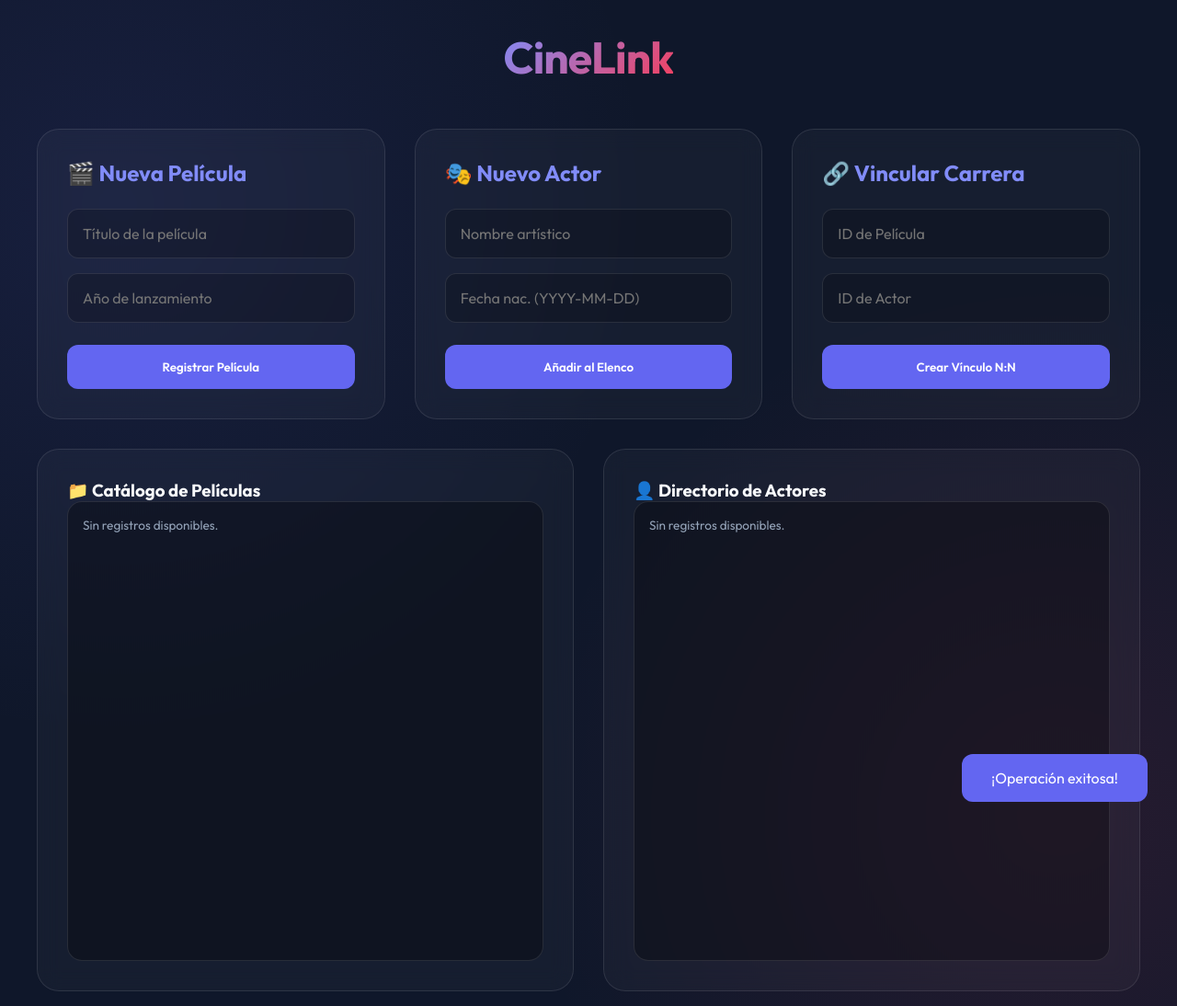
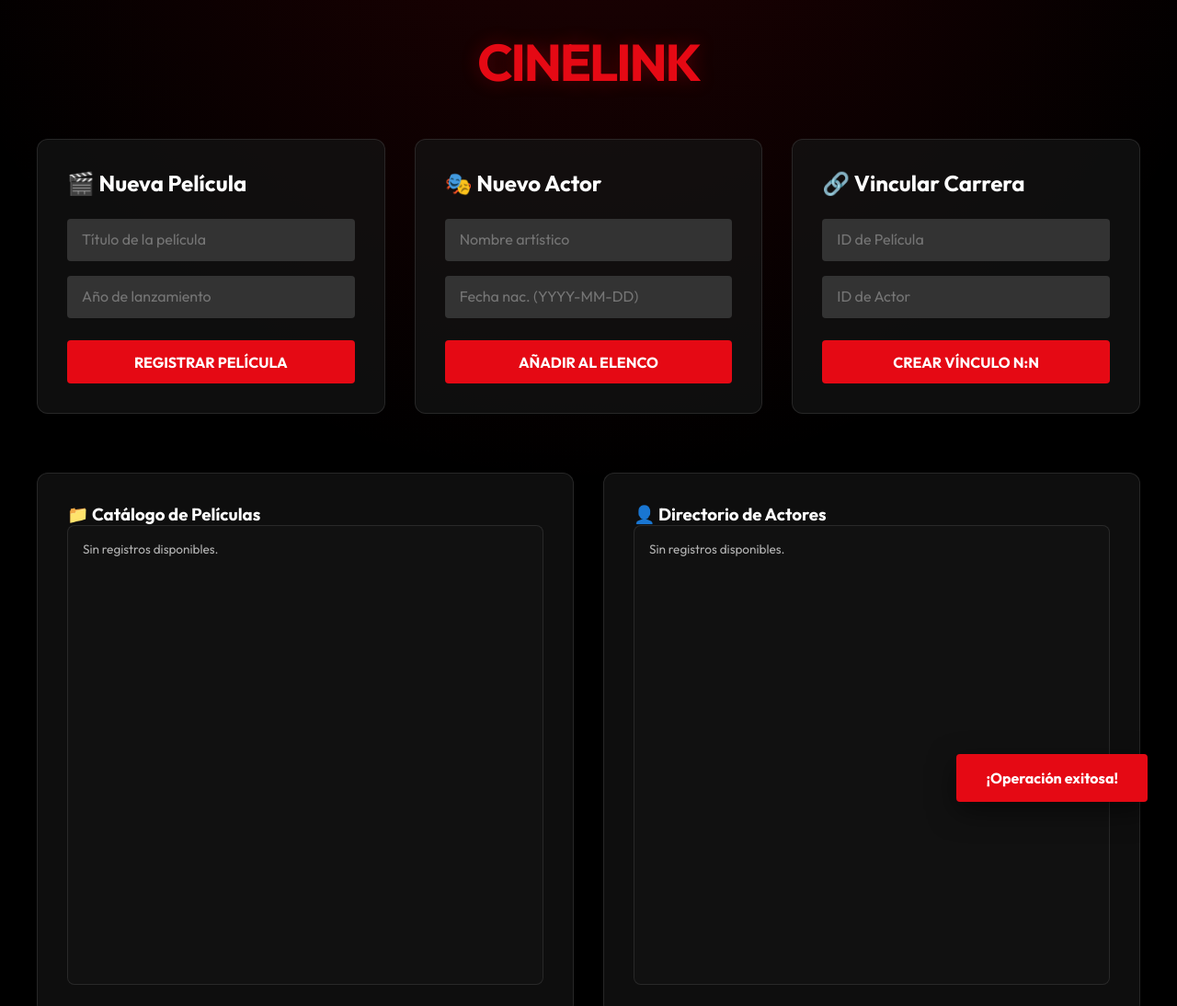
Before and after one commit to RubenAzocar/ejercicio_practico_07_mod_7-relaciones_N-N_Sequelize, a website: page public/index.html in a window 1280 px wide. Shown: the top 1094 px of the page at 92% size. Drawn offline with Linux system fonts and the light colour scheme; no server answers.

Commit message:
modificacion de paleta de colores y efecto hover

```diff
--- a/public/styles.css
+++ b/public/styles.css
@@ -1,14 +1,15 @@
-/* [BLOQUE: Estilos Globales y Variables] */
+/* [BLOQUE: Estilos Globales y Variables - Estilo Netflix & Neon] */
 :root {
-    --primary: #6366f1;
-    --primary-light: #818cf8;
-    --accent: #f43f5e;
-    --bg: #0f172a;
-    --card-hover: #1e293b;
-    --text-main: #f8fafc;
-    --text-dim: #94a3b8;
-    --glass: rgba(255, 255, 255, 0.03);
+    --primary: #E50914; /* Rojo Netflix */
+    --primary-light: #ff1f1f;
+    --accent: #E50914;
+    --bg: #000000; /* Negro profundo */
+    --card-hover: #141414; /* Gris oscuro para cards */
+    --text-main: #ffffff;
+    --text-dim: #b3b3b3;
+    --glass: rgba(20, 20, 20, 0.7);
     --border: rgba(255, 255, 255, 0.1);
+    --neon-purple: #c400ff; /* Púrpura fluorescente */
 }
 
 /* [BLOQUE: Reset y Tipografía] */
@@ -28,19 +29,17 @@ body {
     align-items: center;
     padding: 2rem;
     background-image:
-        radial-gradient(circle at 10% 20%, rgba(99, 102, 241, 0.1) 0%, transparent 40%),
-        radial-gradient(circle at 90% 80%, rgba(244, 63, 94, 0.1) 0%, transparent 40%);
+        radial-gradient(circle at 50% -20%, rgba(229, 9, 20, 0.15) 0%, transparent 50%);
 }
 
 h1 {
-    font-size: 3rem;
-    font-weight: 700;
+    font-size: 3.5rem;
+    font-weight: 800;
     margin-bottom: 3rem;
-    background: linear-gradient(135deg, var(--primary-light), var(--accent));
-    -webkit-background-clip: text;
-    background-clip: text;
-    -webkit-text-fill-color: transparent;
-    letter-spacing: -0.02em;
+    color: var(--primary);
+    letter-spacing: -0.04em;
+    text-transform: uppercase;
+    text-shadow: 0 0 20px rgba(229, 9, 20, 0.3);
 }
 
 /* [BLOQUE: Sistema de Rejilla y Contenedores] */
@@ -52,27 +51,25 @@ h1 {
     gap: 2rem;
 }
 
-/* [BLOQUE: Componente Card (Glassmorphism)] */
+/* [BLOQUE: Componente Card] */
 .card {
     background: var(--glass);
-    backdrop-filter: blur(12px);
     border: 1px solid var(--border);
-    border-radius: 24px;
+    border-radius: 12px;
     padding: 2rem;
-    transition: all 0.4s cubic-bezier(0.4, 0, 0.2, 1);
+    transition: all 0.3s ease;
 }
 
 .card:hover {
-    transform: translateY(-8px);
-    border-color: var(--primary);
+    transform: scale(1.02);
     background: var(--card-hover);
-    box-shadow: 0 20px 40px rgba(0,0,0,0.4);
+    border-color: rgba(255, 255, 255, 0.2);
 }
 
 h2 {
     font-size: 1.5rem;
     margin-bottom: 1.5rem;
-    color: var(--primary-light);
+    color: var(--text-main);
     display: flex;
     align-items: center;
     gap: 0.5rem;
@@ -86,35 +83,45 @@ h2 {
 }
 
 input {
-    background: rgba(0, 0, 0, 0.2);
-    border: 1px solid var(--border);
-    border-radius: 12px;
-    padding: 1rem;
+    background: #333;
+    border: none;
+    border-bottom: 2px solid transparent;
+    border-radius: 4px;
+    padding: 0.75rem 1rem;
     color: white;
     font-size: 1rem;
-    transition: border-color 0.3s;
+    transition: all 0.3s;
 }
 
 input:focus {
     outline: none;
-    border-color: var(--primary);
+    background: #454545;
+    border-bottom-color: var(--primary);
 }
 
 button {
     background: var(--primary);
     color: white;
     border: none;
-    border-radius: 12px;
-    padding: 1rem;
-    font-weight: 600;
+    border-radius: 4px;
+    padding: 0.85rem;
+    font-weight: 700;
+    font-size: 1rem;
     cursor: pointer;
-    transition: all 0.3s;
+    text-transform: uppercase;
+    transition: all 0.4s cubic-bezier(0.175, 0.885, 0.32, 1.275);
     margin-top: 0.5rem;
 }
 
 button:hover {
-    background: var(--primary-light);
-    box-shadow: 0 4px 12px rgba(99, 102, 241, 0.4);
+    background: var(--neon-purple);
+    box-shadow: 0 0 25px var(--neon-purple), 0 0 50px rgba(196, 0, 255, 0.4);
+    transform: translateY(-2px);
+    color: #fff;
+}
+
+button:active {
+    transform: translateY(0);
 }
 
 /* [BLOQUE: Visualización de Datos] */
@@ -123,6 +130,7 @@ button:hover {
     display: grid;
     grid-template-columns: 1fr 1fr;
     gap: 2rem;
+    margin-top: 2rem;
 }
 
 @media (max-width: 768px) {
@@ -131,30 +139,33 @@ button:hover {
     }
 }
 
-.data-panel {
-    background: rgba(0, 0, 0, 0.3);
-    border-radius: 16px;
-    padding: 1rem;
-    height: 500px;
-    overflow-y: auto;
-    border: 1px solid var(--border);
+.data-panel, .item-list {
     display: flex;
     flex-direction: column;
     gap: 1rem;
 }
 
-/* [BLOQUE: Estilos de Items (Reemplazo de JSON)] */
+.data-panel {
+    background: rgba(20, 20, 20, 0.5);
+    border-radius: 8px;
+    padding: 1rem;
+    height: 500px;
+    overflow-y: auto;
+    border: 1px solid var(--border);
+}
+
+/* [BLOQUE: Estilos de Items] */
 .item-card {
-    background: rgba(255, 255, 255, 0.05);
-    border-radius: 12px;
+    background: rgba(255, 255, 255, 0.03);
+    border-radius: 8px;
     padding: 1.25rem;
     border-left: 4px solid var(--primary);
-    transition: transform 0.2s;
+    transition: all 0.2s;
 }
 
 .item-card:hover {
-    transform: scale(1.02);
     background: rgba(255, 255, 255, 0.08);
+    border-left-color: var(--neon-purple);
 }
 
 .item-header {
@@ -166,7 +177,7 @@ button:hover {
 
 .item-title {
     font-size: 1.15rem;
-    font-weight: 600;
+    font-weight: 700;
     color: var(--text-main);
 }
 
@@ -179,22 +190,22 @@ button:hover {
     background: var(--primary);
     color: white;
     padding: 0.2rem 0.6rem;
-    border-radius: 20px;
+    border-radius: 4px;
     font-size: 0.75rem;
-    font-weight: 600;
+    font-weight: 700;
 }
 
 .item-sub-list {
     margin-top: 1rem;
     padding-top: 0.75rem;
-    border-top: 1px solid var(--border);
+    border-top: 1px solid rgba(255, 255, 255, 0.1);
 }
 
 .sub-item-label {
     font-size: 0.75rem;
     text-transform: uppercase;
-    letter-spacing: 0.05em;
-    color: var(--primary-light);
+    font-weight: 700;
+    color: var(--text-dim);
     margin-bottom: 0.5rem;
     display: block;
 }
@@ -206,27 +217,26 @@ button:hover {
 }
 
 .tag {
-    background: var(--glass);
+    background: rgba(255, 255, 255, 0.05);
     border: 1px solid var(--border);
     padding: 0.25rem 0.5rem;
-    border-radius: 6px;
+    border-radius: 4px;
     font-size: 0.8rem;
     color: var(--text-dim);
 }
 
-/* [BLOQUE: Scrollbar Custom] */
+/* [BLOQUE: Scrollbar] */
 ::-webkit-scrollbar {
-    width: 8px;
+    width: 6px;
 }
 ::-webkit-scrollbar-track {
-    background: transparent;
+    background: #141414;
 }
 ::-webkit-scrollbar-thumb {
-    background: var(--border);
-    border-radius: 4px;
+    background: #333;
 }
 ::-webkit-scrollbar-thumb:hover {
-    background: var(--text-dim);
+    background: var(--primary);
 }
 
 /* [BLOQUE: Feedback Visual (Toast)] */
@@ -235,12 +245,14 @@ button:hover {
     bottom: 2rem;
     right: 2rem;
     padding: 1rem 2rem;
-    border-radius: 12px;
+    border-radius: 4px;
     background: var(--primary);
     color: white;
+    font-weight: 700;
     transform: translateY(200%);
-    transition: transform 0.5s cubic-bezier(0.175, 0.885, 0.32, 1.275);
+    transition: transform 0.4s ease;
     z-index: 1000;
+    box-shadow: 0 10px 30px rgba(0,0,0,0.5);
 }
 .toast.show {
     transform: translateY(0);
```
Also changed, not shown: public/index.html (+1 -0 lines).
